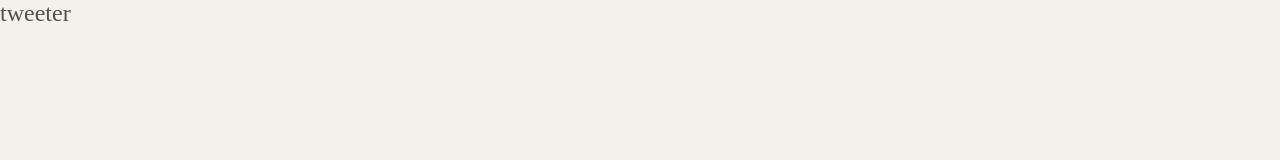
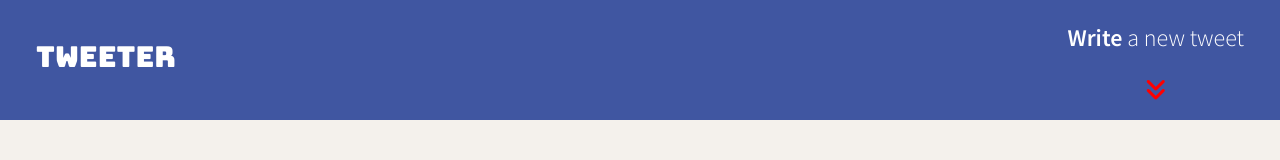
Before and after one commit to archa-agrawal/tweeter, a website: page public/index.html in a window 1280 px wide. Drawn offline with nearby package versions, Linux system fonts and the light colour scheme.

Commit message:
added nav layout

```diff
--- a/public/index.html
+++ b/public/index.html
@@ -7,8 +7,16 @@
     <!-- External CSS -->
     <link rel="stylesheet" href="https://cdnjs.cloudflare.com/ajax/libs/normalize/8.0.1/normalize.min.css" type="text/css" />
 
+    <!-- Fonts -->
+    <link rel="preconnect" href="https://fonts.googleapis.com">
+    <link rel="preconnect" href="https://fonts.gstatic.com" crossorigin>
+    <link href="https://fonts.googleapis.com/css2?family=Abril+Fatface&family=Bungee&family=Merriweather:ital@0;1&family=Source+Sans+Pro:ital,wght@0,300;0,600;1,300;1,600&family=Space+Mono&family=Work+Sans:ital,wght@0,400;0,500;0,800;1,800&display=swap" rel="stylesheet">
+    <link rel="stylesheet" href="https://cdnjs.cloudflare.com/ajax/libs/font-awesome/6.1.1/css/all.min.css" integrity="sha512-KfkfwYDsLkIlwQp6LFnl8zNdLGxu9YAA1QvwINks4PhcElQSvqcyVLLD9aMhXd13uQjoXtEKNosOWaZqXgel0g==" crossorigin="anonymous" referrerpolicy="no-referrer" />
+
+
     <!-- App CSS -->
     <link rel="stylesheet" href="/styles/layout.css" type="text/css" />
+    <link rel="stylesheet" href="/styles/nav.css" type="text/css" />
 
     <!-- External JS -->
     <script src="https://ajax.googleapis.com/ajax/libs/jquery/3.4.1/jquery.min.js"></script>
@@ -21,7 +29,14 @@
     <!-- Top nav bar (fixed) -->
     <nav>
       <span>tweeter</span>
+      <aside class="new-tweet">
+        <p><strong>Write</strong> a new tweet</p>
+        <p class="angle">
+          <i class="fa-solid fa-angles-down"></i>
+        </p>
+      </aside>
     </nav>
+
 
     <!-- Page-specific (main) content here -->
     <main class="container"></main>
--- a/public/styles/layout.css
+++ b/public/styles/layout.css
@@ -18,6 +18,7 @@
   color: #545149;
   background-color: #f4f1ec;
   font-size: 24px;
+  font-family: 'Source Sans Pro', sans-serif;
 }
 
 /*
--- /dev/null
+++ b/public/styles/nav.css
@@ -0,0 +1,26 @@
+nav {
+  height: 120px;
+  width: 100%;
+  background-color: #4056A1;
+  color: #FFFFFF;
+  padding-left: 1.5em;
+  padding-right: 1.5em;
+  display: flex;
+  flex-direction: row;
+  justify-content: space-between;
+}
+
+span {
+  font-family: Bungee, sans-serif;
+  line-height: 4;
+  font-size: larger;
+}
+aside {
+  display: flex;
+  flex-direction: column;
+  align-items: center;
+}
+.angle {
+  color: red;
+  margin: 0;
+}
```
Also changed, not shown: server/data-files/initial-tweets.json (+5 -5 lines), 1 other file.
